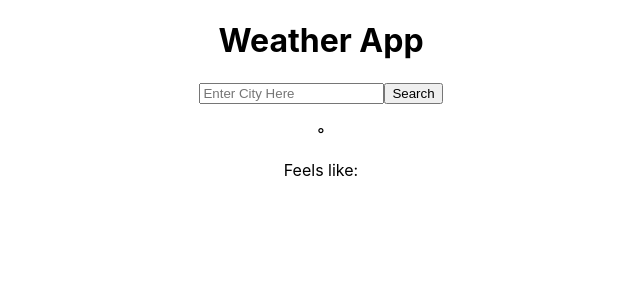
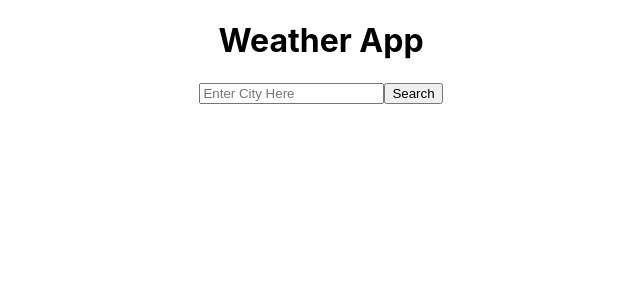
Before and after one commit to marboleda/weather-app, a React (Create React App) app: page / in a window 1280 px wide. Shown: the top 300 px of the page, without its empty margins (319-959 px from the left). Built offline with nearby package versions, Linux system fonts and the light colour scheme.

Commit message:
Prevent any HTML from showing if weather object is empty

```diff
--- a/src/components/Results.js
+++ b/src/components/Results.js
@@ -3,15 +3,18 @@ import React from 'react';
 const results = (props) => {
 
     const { weatherObj } = props;
+    //Check if weather object is empty and render conditionally based on that
+    //May be more useful to use styling instead to accomplish this?
+    const isWeatherObjEmpty = Object.keys(weatherObj).length === 0 && weatherObj.constructor === Object;
 
 
     return (
         <div className="results">
             <h2>{weatherObj.cityName}</h2>
             <div>
-                <span>{weatherObj.temp}</span><span>{'\u00B0'}{weatherObj.unit}</span>
+                <span>{weatherObj.temp}</span> { isWeatherObjEmpty ? null : <span>{'\u00B0'}{weatherObj.unit}</span> }
             </div>
-            <p>Feels like: <span>{weatherObj.feelsLike}</span></p>
+            { isWeatherObjEmpty ? null : <p>Feels like: <span>{weatherObj.feelsLike}</span></p> }
             <span>{weatherObj.description}</span>
         </div>
     );
```
